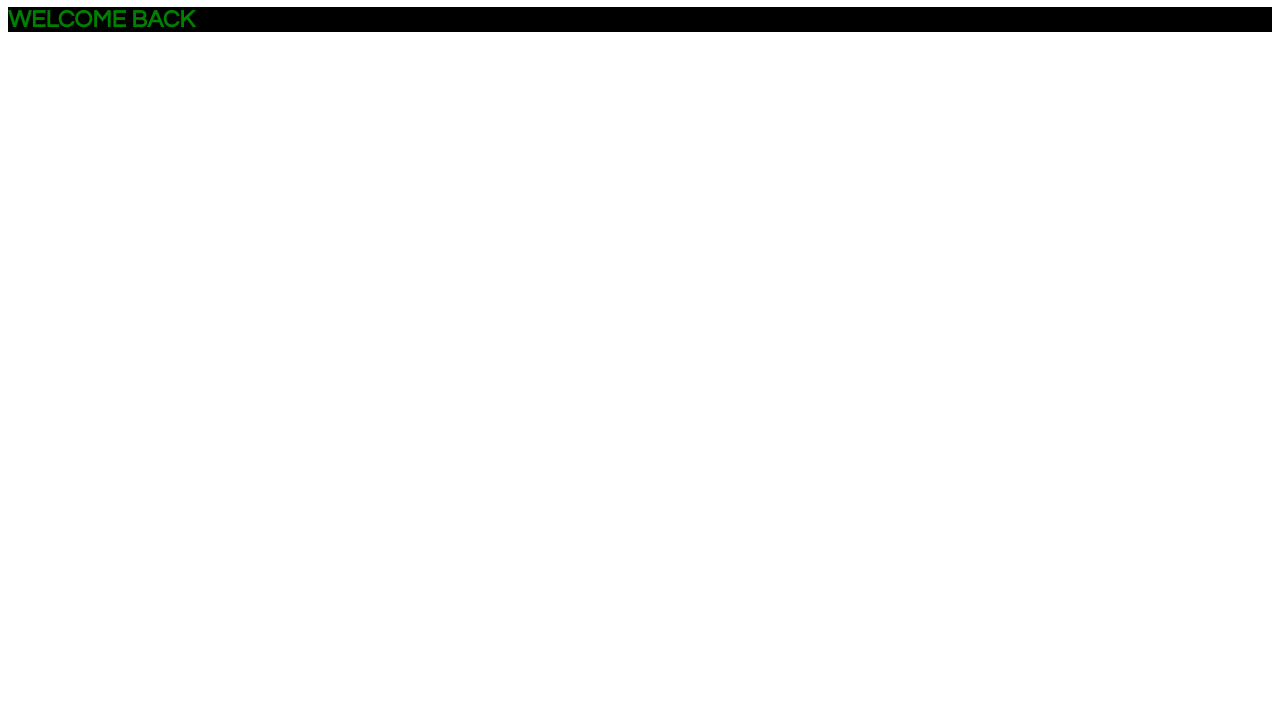
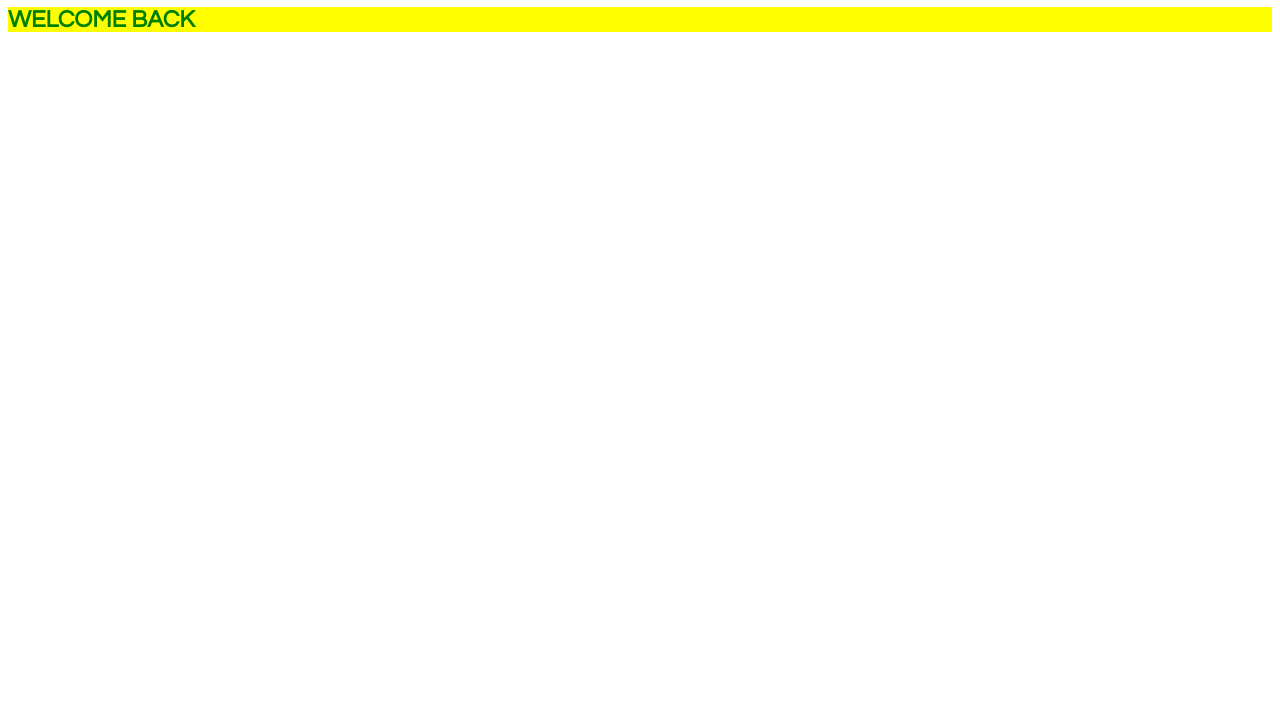
Before and after one commit to oemor26/proj123, a plain HTML site: page index.html in a window 1280 px wide. Shown: the part 73-800 px from the top of the page. Drawn offline with Linux system fonts and the light colour scheme.

Commit message:
last commit change css class

```diff
--- a/CSS/sytle.css
+++ b/CSS/sytle.css
@@ -4,8 +4,9 @@ h1 {
 
 .a {
 	color: green;
-	background-color: black;
+	background-color: yellow;
 	font-family: century gothic;
+	text-decoration: center;
 }
 
 #b {
```
